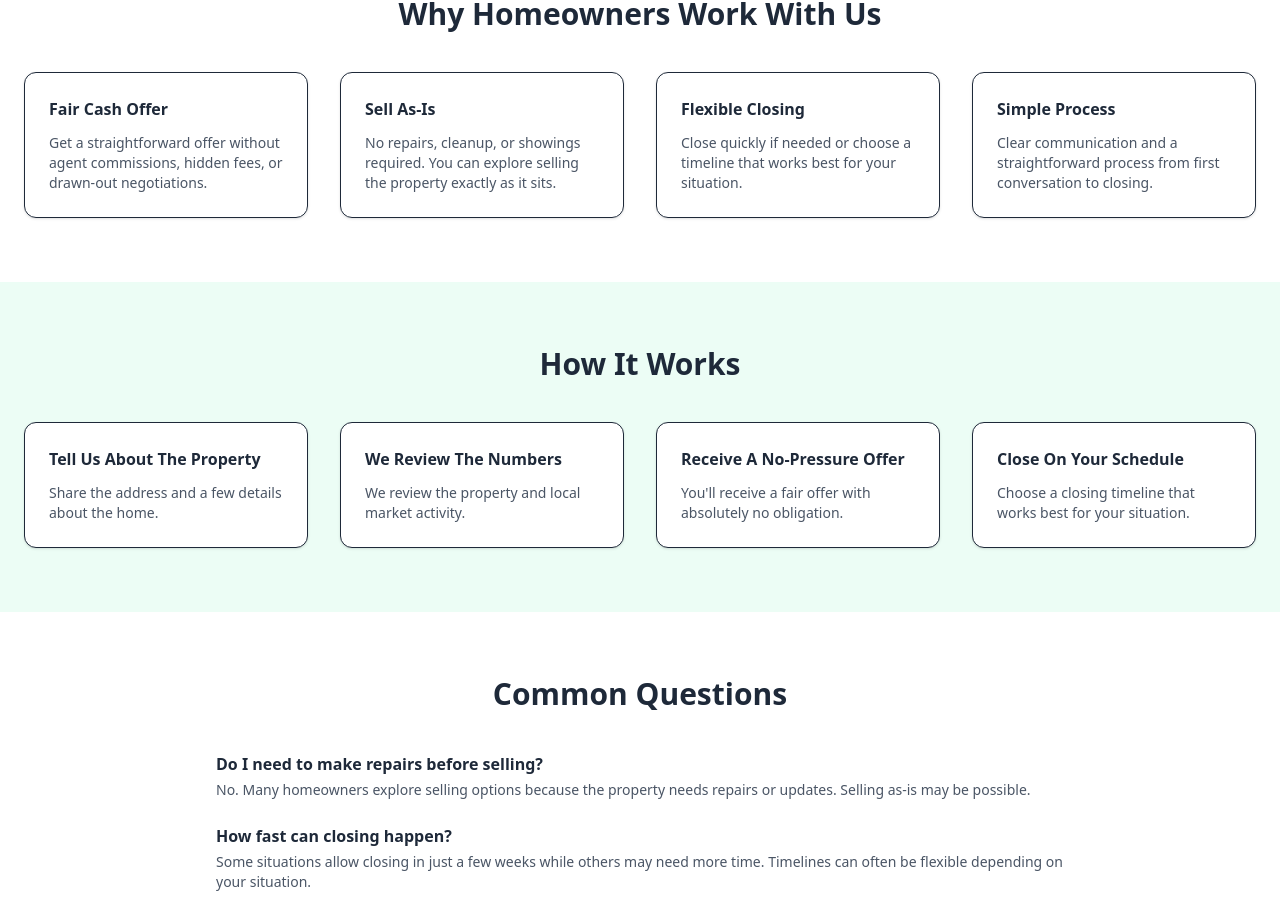
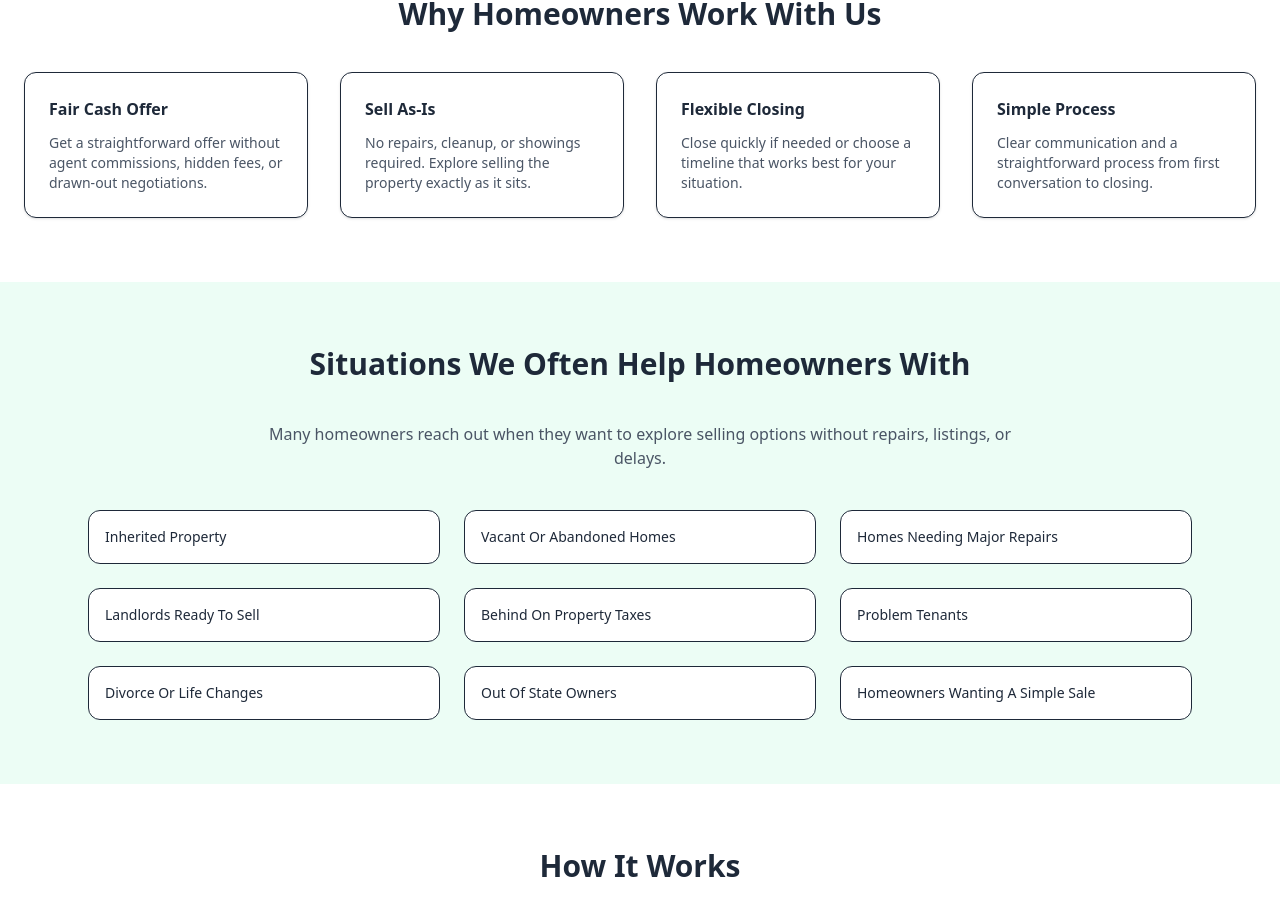
Before and after one commit to nijackacquisitions56/nijack-property-solutions, a React (Vite) app: page / in a window 1280 px wide. Shown: the part 1090-2010 px from the top of the page. Built offline with nearby package versions, Linux system fonts and the light colour scheme.

Commit message:
Update App.jsx

```diff
--- a/src/App.jsx
+++ b/src/App.jsx
@@ -2,14 +2,14 @@ import React from "react";
 
 export default function NijackPropertySolutionsWebsite() {
 
-  const sections = [
+  const benefits = [
     {
       title: "Fair Cash Offer",
       text: "Get a straightforward offer without agent commissions, hidden fees, or drawn-out negotiations."
     },
     {
       title: "Sell As-Is",
-      text: "No repairs, cleanup, or showings required. You can explore selling the property exactly as it sits."
+      text: "No repairs, cleanup, or showings required. Explore selling the property exactly as it sits."
     },
     {
       title: "Flexible Closing",
@@ -31,7 +31,7 @@ export default function NijackPropertySolutionsWebsite() {
       text: "We review the property and local market activity."
     },
     {
-      title: "Receive A No‑Pressure Offer",
+      title: "Receive A No-Pressure Offer",
       text: "You'll receive a fair offer with absolutely no obligation."
     },
     {
@@ -43,11 +43,11 @@ export default function NijackPropertySolutionsWebsite() {
   const faq = [
     {
       q: "Do I need to make repairs before selling?",
-      a: "No. Many homeowners explore selling options because the property needs repairs or updates. Selling as‑is may be possible."
+      a: "No. Many homeowners explore selling options because the property needs repairs or updates. Selling as-is may be possible."
     },
     {
       q: "How fast can closing happen?",
-      a: "Some situations allow closing in just a few weeks while others may need more time. Timelines can often be flexible depending on your situation."
+      a: "Some situations allow closing in a few weeks while others may require more time. Timelines can often be flexible depending on your situation."
     },
     {
       q: "What if I still owe money on the property?",
@@ -57,6 +57,18 @@ export default function NijackPropertySolutionsWebsite() {
       q: "Are there commissions or fees?",
       a: "Traditional listings often involve commissions and closing costs. A direct sale option may help avoid many of those expenses."
     }
+  ];
+
+  const situations = [
+    "Inherited Property",
+    "Vacant Or Abandoned Homes",
+    "Homes Needing Major Repairs",
+    "Landlords Ready To Sell",
+    "Behind On Property Taxes",
+    "Problem Tenants",
+    "Divorce Or Life Changes",
+    "Out Of State Owners",
+    "Homeowners Wanting A Simple Sale"
   ];
 
   return (
@@ -125,40 +137,32 @@ export default function NijackPropertySolutionsWebsite() {
             <span className="text-xl">✔</span>
 
             <span className="font-medium">
-              Sell Your House As‑Is With Less Hassle
+              Sell Your House As-Is With Less Hassle
             </span>
 
           </div>
 
           <h1 className="mb-6 text-4xl font-bold leading-tight">
-
             Need To Sell A House
             <br/>
             Without The Usual Stress?
-
           </h1>
 
           <p className="mb-4 text-gray-600">
-
             Nijack Property Solutions helps homeowners explore a simple
-            cash‑sale option without repairs, commissions, or delays.
-
+            cash-sale option without repairs, commissions, or delays.
           </p>
 
           <p className="mb-6 text-gray-600">
-
             We work with a network of experienced real estate buyers and
             help homeowners explore simple selling options for their
             property.
-
           </p>
 
           <div className="text-emerald-700 font-semibold text-lg">
-
             Call Or Text For A Quick Property Review
             <br/>
             (Your Phone Number)
-
           </div>
 
         </div>
@@ -171,11 +175,11 @@ export default function NijackPropertySolutionsWebsite() {
           className="rounded-2xl border bg-white p-8 shadow-lg"
         >
 
-          <h2 className="mb-2 text-3xl font-bold">
+          <h2 className="mb-2 text-3xl font-bold text-center">
             Get Started Today
           </h2>
 
-          <p className="mb-6 text-gray-600">
+          <p className="mb-6 text-gray-600 text-center">
             Tell Us About The Property And We'll Review It Right Away.
           </p>
 
@@ -267,7 +271,7 @@ export default function NijackPropertySolutionsWebsite() {
 
           <div className="grid gap-8 md:grid-cols-2 lg:grid-cols-4">
 
-            {sections.map((item,i)=>(
+            {benefits.map((item,i)=>(
 
               <div key={i} className="rounded-xl border p-6 shadow-sm">
 
@@ -290,9 +294,39 @@ export default function NijackPropertySolutionsWebsite() {
       </section>
 
 
+      {/* SITUATIONS */}
+
+      <section className="bg-emerald-50 py-16">
+
+        <div className="mx-auto max-w-6xl px-6">
+
+          <h2 className="text-3xl font-bold text-center mb-10">
+            Situations We Often Help Homeowners With
+          </h2>
+
+          <p className="text-center text-gray-600 mb-10 max-w-3xl mx-auto">
+            Many homeowners reach out when they want to explore selling
+            options without repairs, listings, or delays.
+          </p>
+
+          <div className="grid md:grid-cols-2 lg:grid-cols-3 gap-6 text-sm">
+
+            {situations.map((s,i)=>(
+              <div key={i} className="rounded-xl border bg-white p-4">
+                {s}
+              </div>
+            ))}
+
+          </div>
+
+        </div>
+
+      </section>
+
+
       {/* HOW IT WORKS */}
 
-      <section id="how" className="bg-emerald-50 py-16">
+      <section id="how" className="bg-white py-16">
 
         <div className="mx-auto max-w-7xl px-6">
 
@@ -381,11 +415,9 @@ export default function NijackPropertySolutionsWebsite() {
         </p>
 
         <p className="text-xs text-gray-400 max-w-xl mx-auto">
-
           Nijack Property Solutions works with a network of real estate buyers
           and investors. We help homeowners explore selling options and may
           refer properties to partner buyers.
-
         </p>
 
         <p className="text-xs text-gray-400 mt-6">
```
